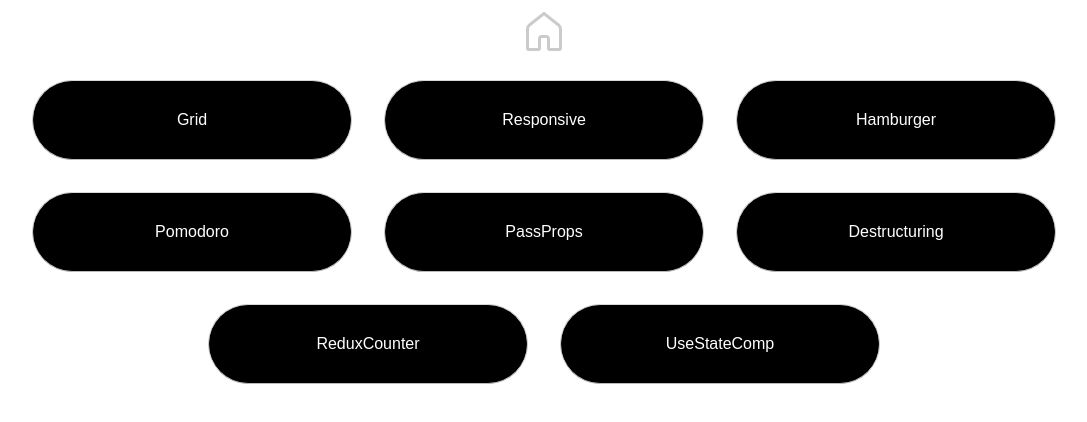
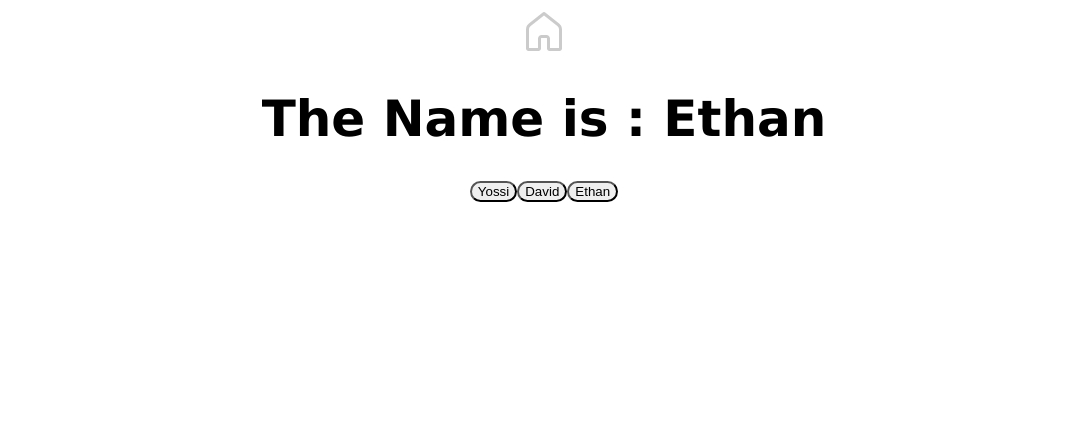
Before and after one commit to ethanolle/CrashTest, a React (Create React App) app: page /UseEffectComp in a window 1280 px wide. Before the commit this address led to /. Shown: the top 422 px of the page, without its empty margins (96-1183 px from the left). Built offline with nearby package versions, Linux system fonts and the light colour scheme.

Commit message:
added new useEffect Video

```diff
--- a/src/App.tsx
+++ b/src/App.tsx
@@ -1,16 +1,17 @@
-import React from "react";
-import { BrowserRouter, Route, Switch, Redirect } from "react-router-dom";
-import Main from "./pages/Main/Main";
-import Grid from "./pages/Grid/Grid";
-import Header from "./pages/Header/Header";
-import Responsive from "./pages/Responsive/Responsive";
-import Hamburger from "./pages/Hamburger/Hamburger";
-import Pomodoro from "./pages/Pomodoro/Pomodoro";
-import PassProps from "./pages/PassProps/PassProps";
-import Destructuring from "./pages/Destructuring/Destructuring";
-import ReduxCounter from "./features/counter/ReduxCounter";
-import UseStateComp from "./pages/UseStateVideo/UseStateComp";
-import "./App.css";
+import React from 'react';
+import { BrowserRouter, Route, Switch, Redirect } from 'react-router-dom';
+import Main from './pages/Main/Main';
+import Grid from './pages/Grid/Grid';
+import Header from './pages/Header/Header';
+import Responsive from './pages/Responsive/Responsive';
+import Hamburger from './pages/Hamburger/Hamburger';
+import Pomodoro from './pages/Pomodoro/Pomodoro';
+import PassProps from './pages/PassProps/PassProps';
+import Destructuring from './pages/Destructuring/Destructuring';
+import ReduxCounter from './features/counter/ReduxCounter';
+import UseStateComp from './pages/UseStateVideo/UseStateComp';
+import UseEffectComp from './pages/UseEffectVideo/UseEffectComp';
+import './App.css';
 
 const App = () => {
   return (
@@ -44,6 +45,9 @@ const App = () => {
         <Route path='/UseStateComp' exact>
           <UseStateComp />
         </Route>
+        <Route path='/UseEffectComp' exact>
+          <UseEffectComp />
+        </Route>
         <Redirect to='/' />
       </Switch>
     </BrowserRouter>
--- a/src/pages/Main/Main.tsx
+++ b/src/pages/Main/Main.tsx
@@ -1,16 +1,17 @@
-import "./Main.css";
-import { Link } from "react-router-dom";
+import './Main.css';
+import { Link } from 'react-router-dom';
 
 const Main = () => {
   const pages: Array<string> = [
-    "Grid",
-    "Responsive",
-    "Hamburger",
-    "Pomodoro",
-    "PassProps",
-    "Destructuring",
-    "ReduxCounter",
-    "UseStateComp",
+    'Grid',
+    'Responsive',
+    'Hamburger',
+    'Pomodoro',
+    'PassProps',
+    'Destructuring',
+    'ReduxCounter',
+    'UseStateComp',
+    'UseEffectComp',
   ];
   return (
     <div className='buttonContainer'>
@@ -18,7 +19,7 @@ const Main = () => {
         return (
           <button className='button '>
             <Link
-              style={{ color: "inherit", textDecoration: "inherit" }}
+              style={{ color: 'inherit', textDecoration: 'inherit' }}
               to={i}
             >
               {i}
--- a/src/pages/Pomodoro/Pomodoro.js
+++ b/src/pages/Pomodoro/Pomodoro.js
@@ -1,19 +1,19 @@
-import "./Pomodoro.scss";
-import { useState, useRef, useEffect } from "react";
-import Countdown from "react-countdown";
+import './Pomodoro.scss';
+import { useState, useRef, useEffect } from 'react';
+import Countdown from 'react-countdown';
 // import StartButton from "./Start";
-let clickIn = new Audio("/sounds/clickIn.mp3");
-let motivation = new Audio("/sounds/motivation.mp3");
+let clickIn = new Audio('/sounds/clickIn.mp3');
+let motivation = new Audio('/sounds/motivation.mp3');
 
 const Pomodoro = () => {
   const [time, setTime] = useState(Date.now());
-  const [buttonStatus, setButtonStatus] = useState("start");
-  const [counterStatus, setCounterStatus] = useState("");
+  const [buttonStatus, setButtonStatus] = useState('start');
+  const [counterStatus, setCounterStatus] = useState('');
   const ref = useRef();
 
   useEffect(() => {
     if (counterStatus === true) {
-      setButtonStatus("reset");
+      setButtonStatus('reset');
       motivation.play();
     }
   }, [counterStatus]);
@@ -22,19 +22,19 @@ const Pomodoro = () => {
   const handleStart = (e) => {
     clickIn.play();
     ref.current?.start();
-    setButtonStatus("inProgress");
+    setButtonStatus('inProgress');
   };
 
   const handleReset = () => {
     clickIn.play();
     setTime(Date.now());
-    setButtonStatus("start");
+    setButtonStatus('start');
   };
 
   const handlePause = (e) => {
     clickIn.play();
     ref.current?.pause();
-    setButtonStatus("pause");
+    setButtonStatus('pause');
   };
 
   // Button Components
@@ -65,9 +65,9 @@ const Pomodoro = () => {
   //Choosing the good button
 
   function CompletedButtons() {
-    if (buttonStatus === "pause" || buttonStatus === "start") {
+    if (buttonStatus === 'pause' || buttonStatus === 'start') {
       return <StartButton />;
-    } else if (buttonStatus === "inProgress") {
+    } else if (buttonStatus === 'inProgress') {
       return <Pause />;
     }
     return <ResetButton />;
@@ -77,7 +77,7 @@ const Pomodoro = () => {
       <div className='pomodoroCounter'>
         <div className='counterContainer'>
           <Countdown
-            date={time + 1500}
+            date={time + 1500000}
             ref={ref}
             autoStart={false}
             renderer={({ hours, minutes, seconds, completed }) => {
--- /dev/null
+++ b/src/pages/UseEffectVideo/UseEffectComp.js
@@ -0,0 +1,23 @@
+import { useState, useEffect } from 'react';
+// import "./UseStateComp.css";
+
+const UseEffectComp = () => {
+  const [name, setName] = useState('Ethan');
+
+  useEffect(() => {
+    console.log(`Changed to ${name} `);
+    return () => {
+      console.log('unMounted');
+    };
+  }, [name]);
+  return (
+    <div className='App'>
+      <h1>The Name is : {name}</h1>
+      <button onClick={() => setName('Yossi')}>Yossi</button>
+      <button onClick={() => setName('David')}>David</button>
+      <button onClick={() => setName('Ethan')}>Ethan</button>
+    </div>
+  );
+};
+
+export default UseEffectComp;
```
